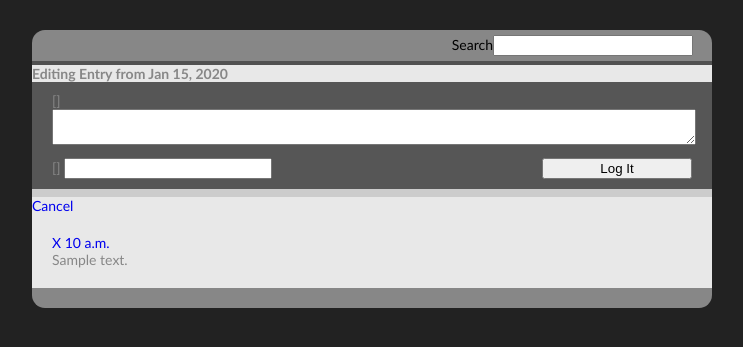
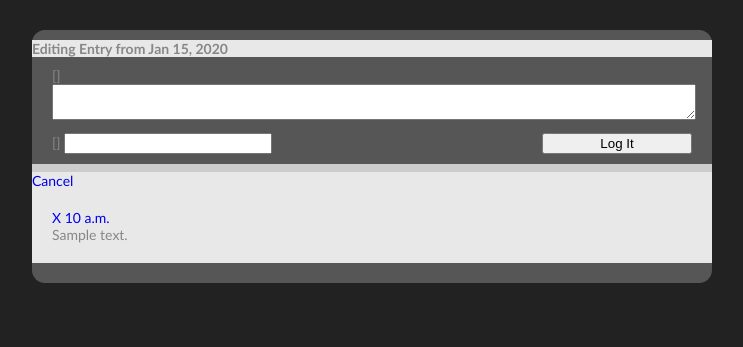
Before and after one commit to trey/chiplog, a Django app: template chiplog/templates/create_read_update.html in a window 1280 px wide. Shown: the top 347 px of the page, without its empty margins (268-1011 px from the left). Run offline with Django 3.2, Linux system fonts and the light colour scheme; the template is opened without the code that fills it: most values are stand-ins (such as "Sample title", 1, 10 or a date in 2020); form fields are guessed from the names that the template uses; some libraries are stand-ins or nearby versions.

Commit message:
Removed search bar.

```diff
--- a/chiplog/static/css/screen.css
+++ b/chiplog/static/css/screen.css
@@ -106,13 +106,10 @@ a:hover {
   padding-bottom: 20px;
   -moz-border-radius: 13px;
   -webkit-border-radius: 13px;
-  background: #878787; }
+  background: #565656; }
 
 #header {
-  padding: 5px 19px 5px 17px;
-  border-bottom-width: 4px;
-  border-bottom-style: solid;
-  border-bottom-color: #515151; }
+  padding: 5px 19px 5px 17px; }
 
 #main {
   clear: both;
--- a/chiplog/templates/create_read_update.html
+++ b/chiplog/templates/create_read_update.html
@@ -2,7 +2,7 @@
 {% load markup %}
 {% load humanize %}
 
-{% block header %}
+{% block header-temp %}
 	<form action="search" method="get" accept-charset="utf-8">
 		<div><label for="s">Search</label><input type="search" value="" name="s" id="s" /></div>
 	</form>
```
Also changed, not shown: chiplog/static/css/sass/site/main.sass (+5 -5 lines).
